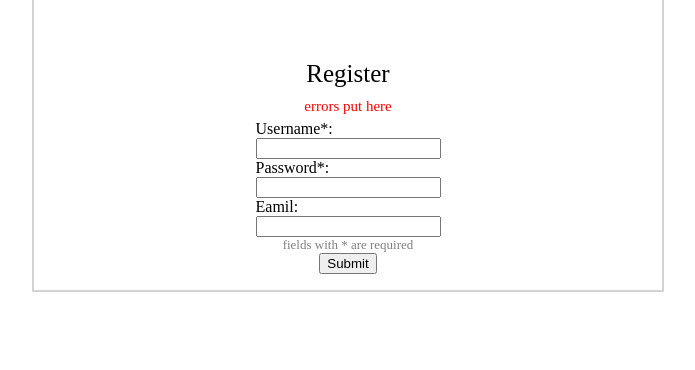
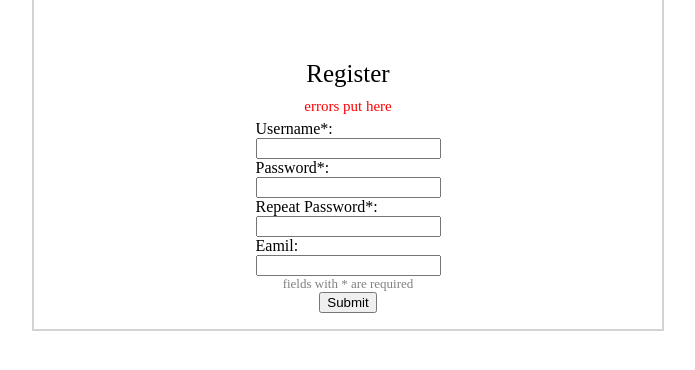
Before and after one commit to poseidon4o/pair_programming, a Django app: page /register/ in a window 1280 px wide. Shown: the part 204-574 px from the top of the page, without its empty margins (292-987 px from the left). Run offline with Django 3.2, Linux system fonts and the light colour scheme.

Commit message:
updated html

```diff
--- a/templates/register.html
+++ b/templates/register.html
@@ -27,6 +27,14 @@
         </div>
         <div class="control_container">
           <div class="form_col_text">
+            Repeat Password*:
+          </div>
+          <div class="form_col_input">
+        <input type="password" size="20" name="password">
+          </div>
+        </div>
+        <div class="control_container">
+        	<div class="form_col_text">
         		Eamil:
         	</div>
         	<div class="form_col_input">
```
Lines whose indentation alone changed are shown as unchanged.
